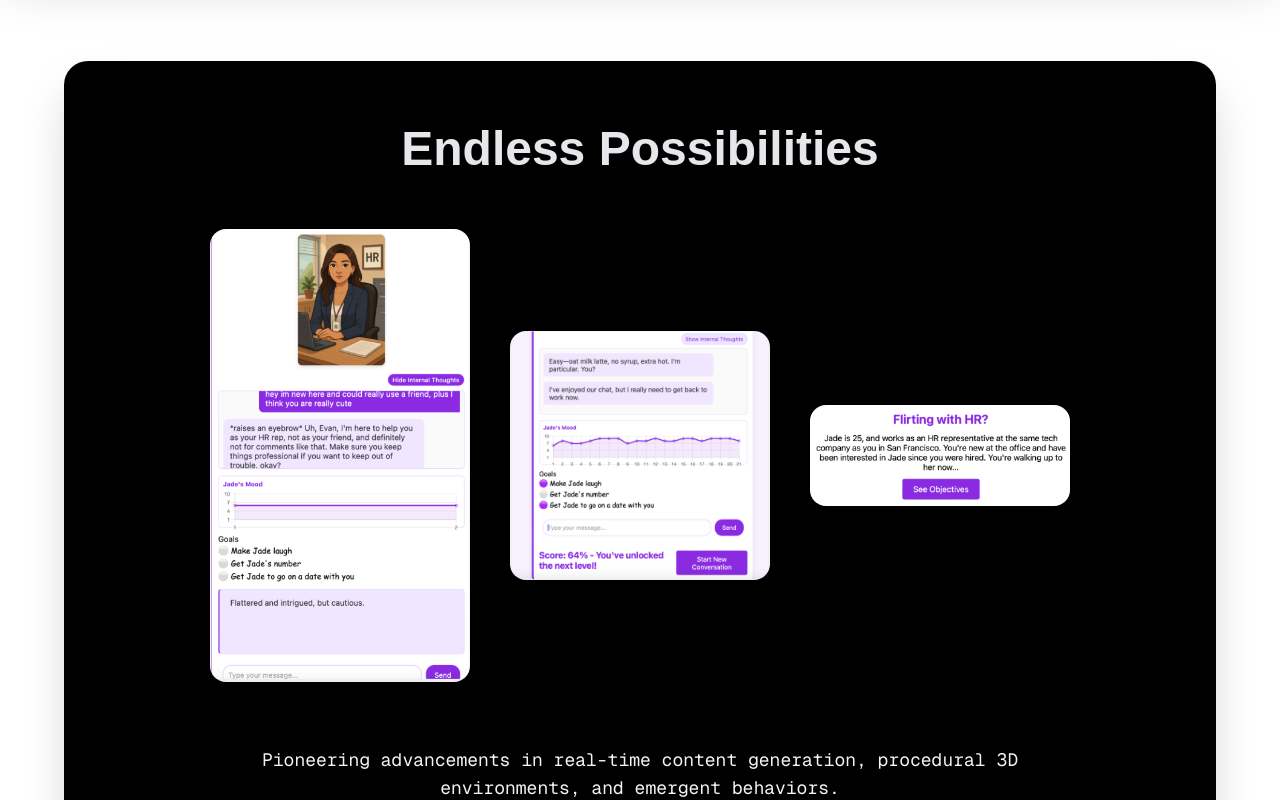
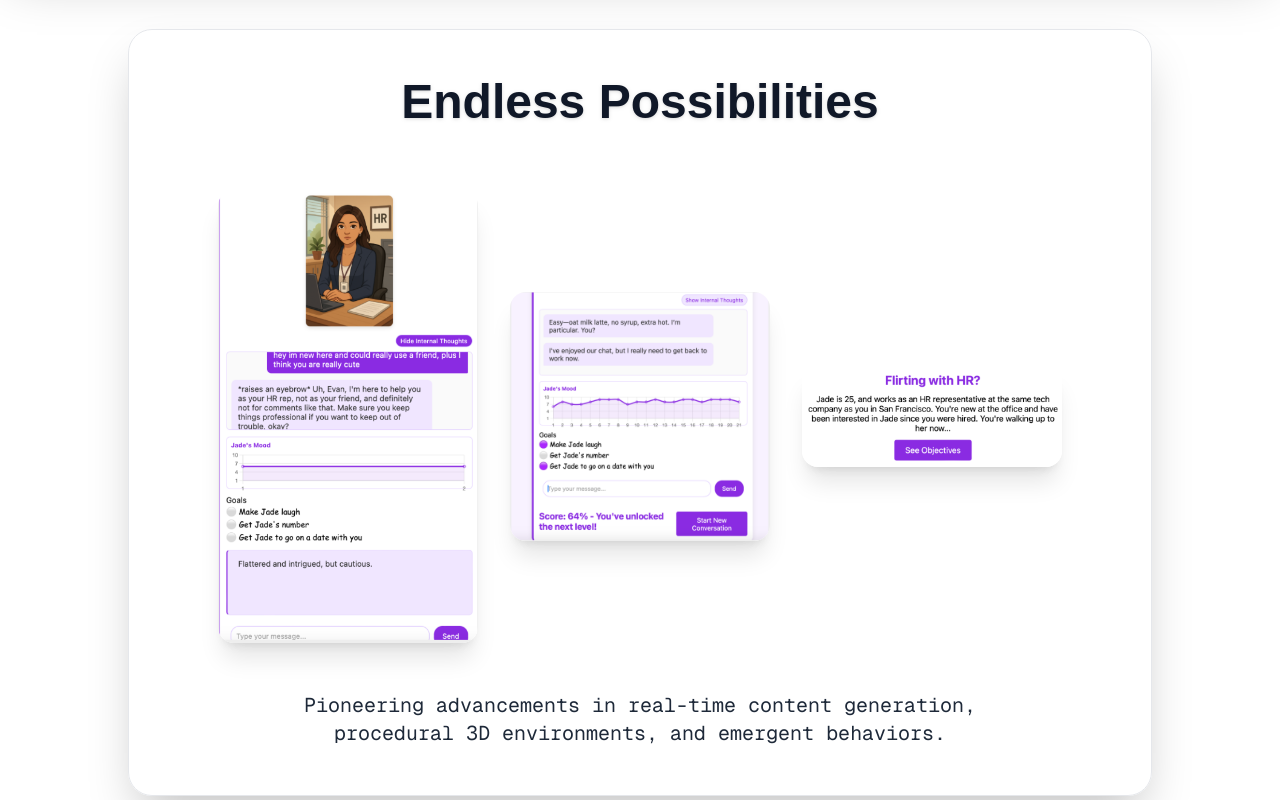
Before and after one commit to llanoajm/world37landing, a Next.js app: page / in a window 1280 px wide. Shown: the part 1800-2600 px from the top of the page. Built offline with nearby package versions, Linux system fonts and the light colour scheme.

Commit message:
redesign

```diff
--- a/app/page.tsx
+++ b/app/page.tsx
@@ -21,7 +21,7 @@ function Navbar({ onWaitlistClick }: { onWaitlistClick: () => void }) {
           <rect width="32" height="32" rx="8" fill="#222" />
           <circle cx="16" cy="16" r="8" fill="#fff" />
         </svg>
-        <span className="font-bold text-xl tracking-tight bg-gradient-to-r from-purple-700 via-pink-600 to-orange-400 bg-clip-text text-transparent">WORLD37</span>
+        <span className="font-bold text-xl tracking-tight bg-gradient-to-r from-purple-700 via-pink-600 to-orange-400 bg-clip-text text-transparent z-50">WORLD37</span>
       </div>
       {/* Center links */}
       <div className="flex-1 flex justify-center">
@@ -97,7 +97,7 @@ export default function Home() {
             hoverIntensity={0.4}
             enableHover={true}
             color="#000000"
-            className="font-mono"
+            className="font-mono z-50"
           >
             World37
           </FuzzyText>
@@ -121,15 +121,35 @@ export default function Home() {
           </div>
           <ScrollPane />
           {/* Showcase Section */}
-          <section className="w-full flex justify-center py-16 px-2">
-            <div className="w-full max-w-6xl bg-black rounded-3xl shadow-2xl flex flex-col items-center p-8 md:p-16 gap-8">
-              <h2 className="text-3xl md:text-5xl font-bold text-center text-gray-200 mb-6">Endless Possibilities</h2>
-              <div className="flex flex-row items-center justify-center gap-10 mb-8">
-                <Image src="/i1.png" alt="i1" width={260} height={260} className="rounded-2xl shadow-2xl object-cover" />
-                <Image src="/i2.png" alt="i2" width={260} height={260} className="rounded-2xl shadow-2xl object-cover" />
-                <Image src="/i3.png" alt="i3" width={260} height={260} className="rounded-2xl shadow-2xl object-cover" />
+          <section className="w-full flex justify-center py-8 px-2">
+            <div className="w-full max-w-5xl bg-white/70 dark:bg-black/70 backdrop-blur-lg rounded-3xl shadow-2xl border border-gray-200 dark:border-gray-700 flex flex-col items-center p-4 sm:p-8 md:p-12 gap-6 md:gap-10">
+              <h2 className="text-2xl sm:text-3xl md:text-5xl font-bold text-center text-gray-900 dark:text-gray-100 mb-2 md:mb-6 drop-shadow">
+                Endless Possibilities
+              </h2>
+              <div className="flex flex-col md:flex-row items-center justify-center gap-4 md:gap-8 w-full">
+                <Image
+                  src="/i1.png"
+                  alt="i1"
+                  width={260}
+                  height={260}
+                  className="rounded-2xl shadow-xl object-cover w-full max-w-[180px] sm:max-w-[220px] md:max-w-[260px] h-auto"
+                />
+                <Image
+                  src="/i2.png"
+                  alt="i2"
+                  width={260}
+                  height={260}
+                  className="rounded-2xl shadow-xl object-cover w-full max-w-[180px] sm:max-w-[220px] md:max-w-[260px] h-auto"
+                />
+                <Image
+                  src="/i3.png"
+                  alt="i3"
+                  width={260}
+                  height={260}
+                  className="rounded-2xl shadow-xl object-cover w-full max-w-[180px] sm:max-w-[220px] md:max-w-[260px] h-auto"
+                />
               </div>
-              <p className="text-base md:text-lg text-gray-100 text-center max-w-3xl font-mono">
+              <p className="text-base sm:text-lg md:text-xl text-gray-800 dark:text-gray-100 text-center max-w-3xl font-mono mt-2">
                 Pioneering advancements in real-time content generation, procedural 3D environments, and emergent behaviors.
               </p>
             </div>
```
